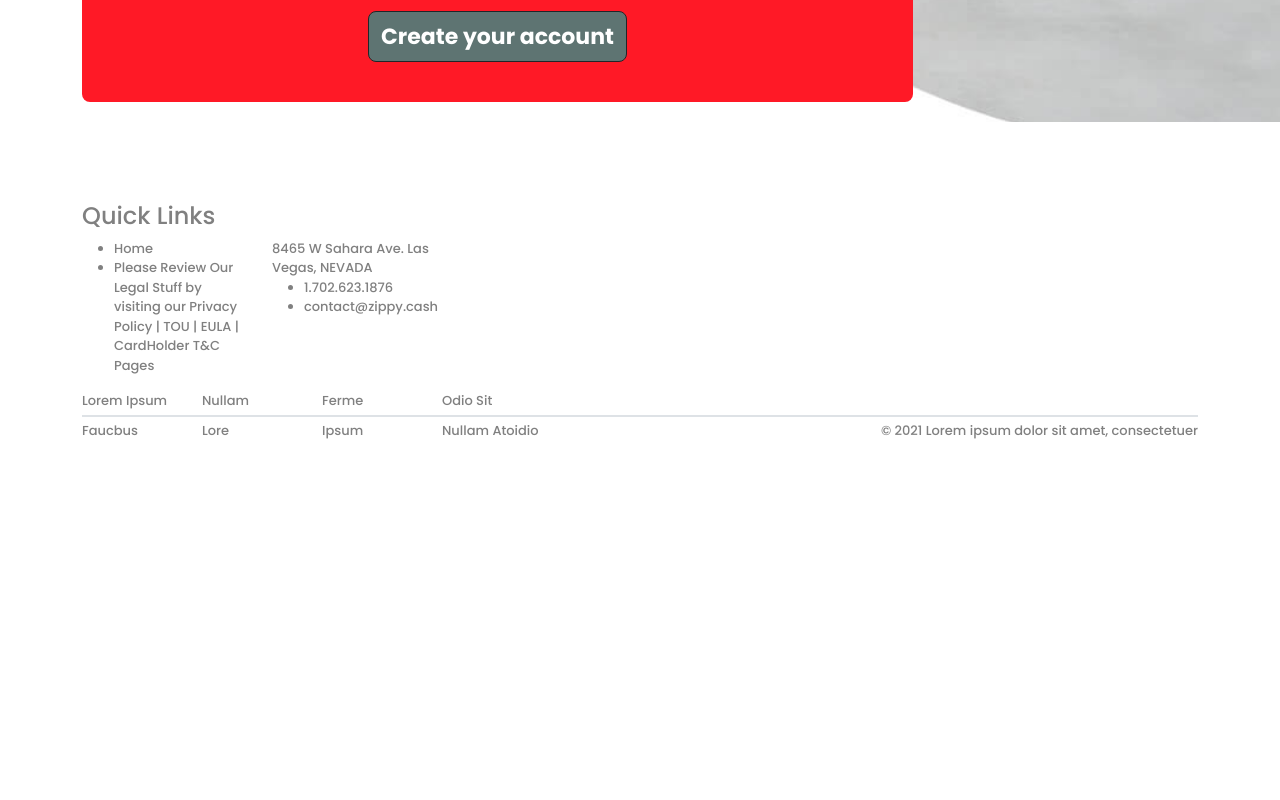
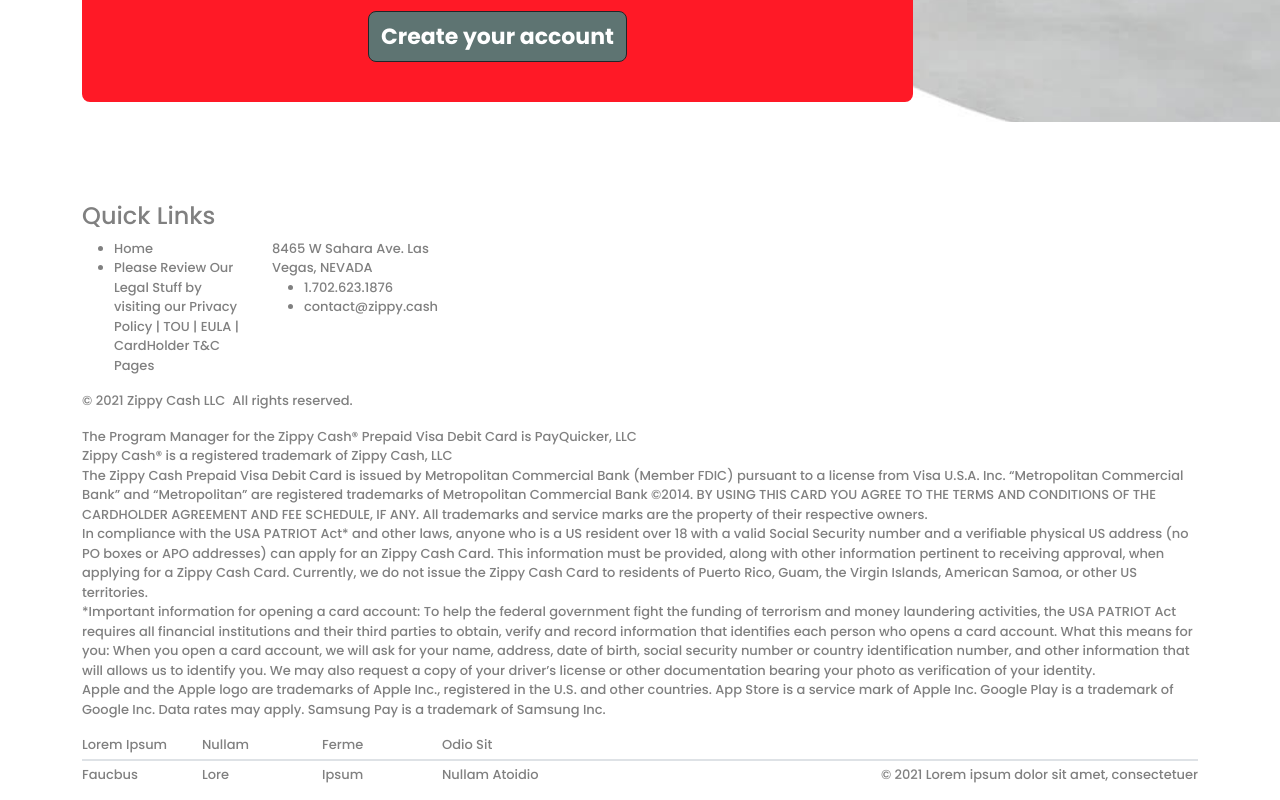
Before and after one commit to RB74/Z-Retail-Web, a React (Create React App) app: page /personal-signup in a window 1280 px wide. Shown: the part 719-1519 px from the top of the page. Before the commit the page ends 1175 px from the top, so only its background shows below. Built offline with nearby package versions, Linux system fonts and the light colour scheme.

Commit message:
adding copyright

```diff
--- /dev/null
+++ b/src/footer/Copyright.tsx
@@ -0,0 +1,40 @@
+export default function Copyright() {
+  return (
+    <div>
+      <div className="row">
+        <div className="col-md-12 col-sm-12 col-xs-12 text-left">
+          <p className="p1">© 2021 Zippy Cash LLC&nbsp; All rights reserved.</p>
+        </div>
+      </div>
+      <div className="row">
+        <div className="col-md-12 col-sm-12 col-xs-12 text-left">
+          <p>
+            The Program Manager for the Zippy Cash® Prepaid Visa Debit Card is PayQuicker, LLC<br />
+            Zippy Cash®&nbsp;is a registered trademark of Zippy Cash, LLC<br />
+            The Zippy Cash Prepaid Visa Debit Card is issued by Metropolitan Commercial Bank (Member FDIC)
+            pursuant to a license from Visa U.S.A. Inc. “Metropolitan Commercial Bank” and “Metropolitan” are
+            registered trademarks of Metropolitan Commercial Bank ©2014.&nbsp;BY USING THIS CARD YOU AGREE TO THE
+            TERMS AND CONDITIONS OF THE CARDHOLDER AGREEMENT AND FEE SCHEDULE, IF ANY.&nbsp;All trademarks and
+            service marks are the property of their respective owners.<br />
+            In compliance with the USA PATRIOT Act* and other laws, anyone who is a US resident over 18 with a
+            valid Social Security number and a verifiable physical US address (no PO boxes or APO addresses) can
+            apply for an Zippy Cash Card. This information must be provided, along with other information
+            pertinent to receiving approval, when applying for a Zippy Cash Card. Currently, we do not issue the
+            Zippy Cash Card to residents of Puerto Rico, Guam, the Virgin Islands, American Samoa, or other US
+            territories.<br />
+            *Important information for opening a card account: To help the federal government fight the funding of
+            terrorism and money laundering activities, the USA PATRIOT Act requires all financial institutions and
+            their third parties to obtain, verify and record information that identifies each person who opens a
+            card account. What this means for you: When you open a card account, we will ask for your name,
+            address, date of birth, social security number or country identification number, and other information
+            that will allows us to identify you. We may also request a copy of your driver’s license or other
+            documentation bearing your photo as verification of your identity.<br />
+            Apple and the Apple logo are trademarks of Apple Inc., registered in the U.S. and other countries. App
+            Store is a service mark of Apple Inc. Google Play is a trademark of Google Inc. Data rates may apply.
+            Samsung Pay is a trademark of Samsung Inc.
+          </p>
+        </div>
+      </div>
+    </div>
+  );
+}
--- a/src/footer/Footer.tsx
+++ b/src/footer/Footer.tsx
@@ -1,9 +1,11 @@
+import Copyright from "./Copyright";
 import QuickLinks from "./QuickLinks";
 
 export default function Footer() {
   return (
     <footer className="container mb-3">
       <QuickLinks />
+      <Copyright />
       {/* Tab and desktop footer */}
       <div className="d-none d-md-block">
         <div className="d-flex justify-content-between border-bottom">
```
